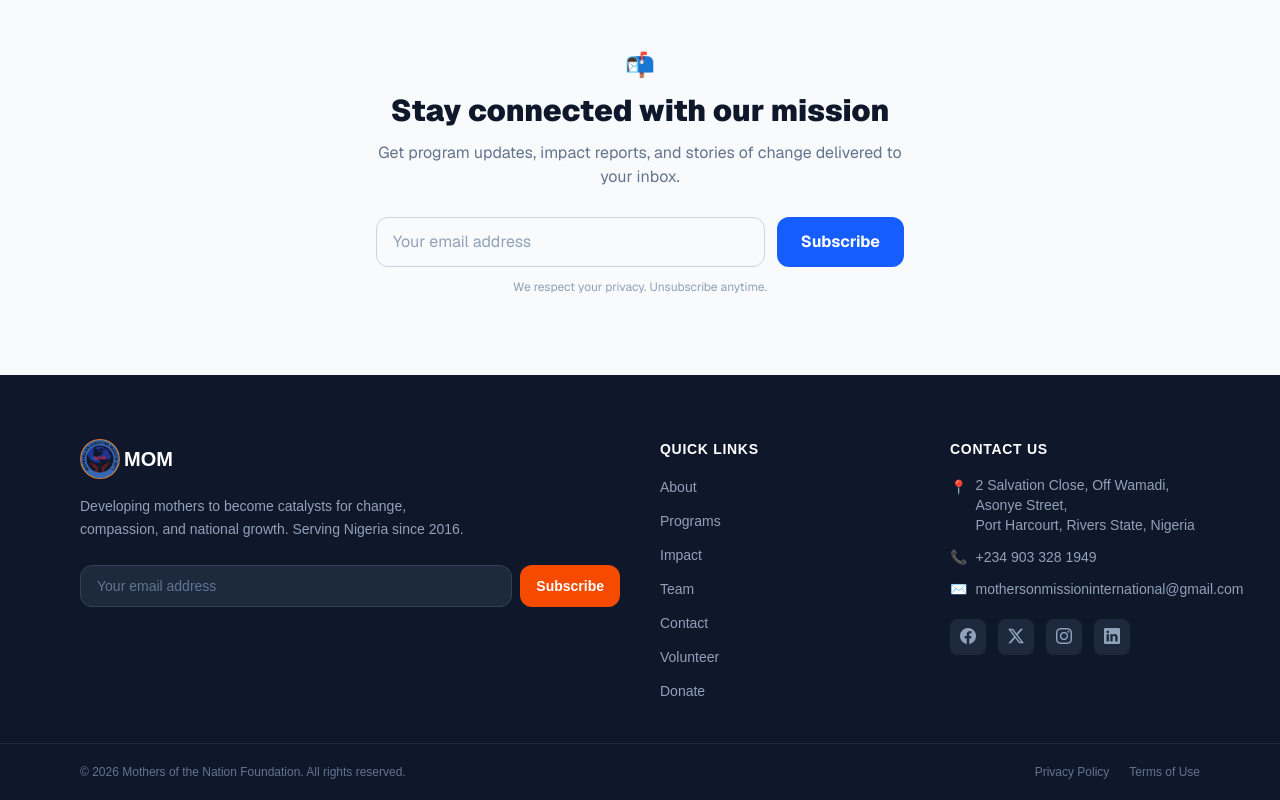
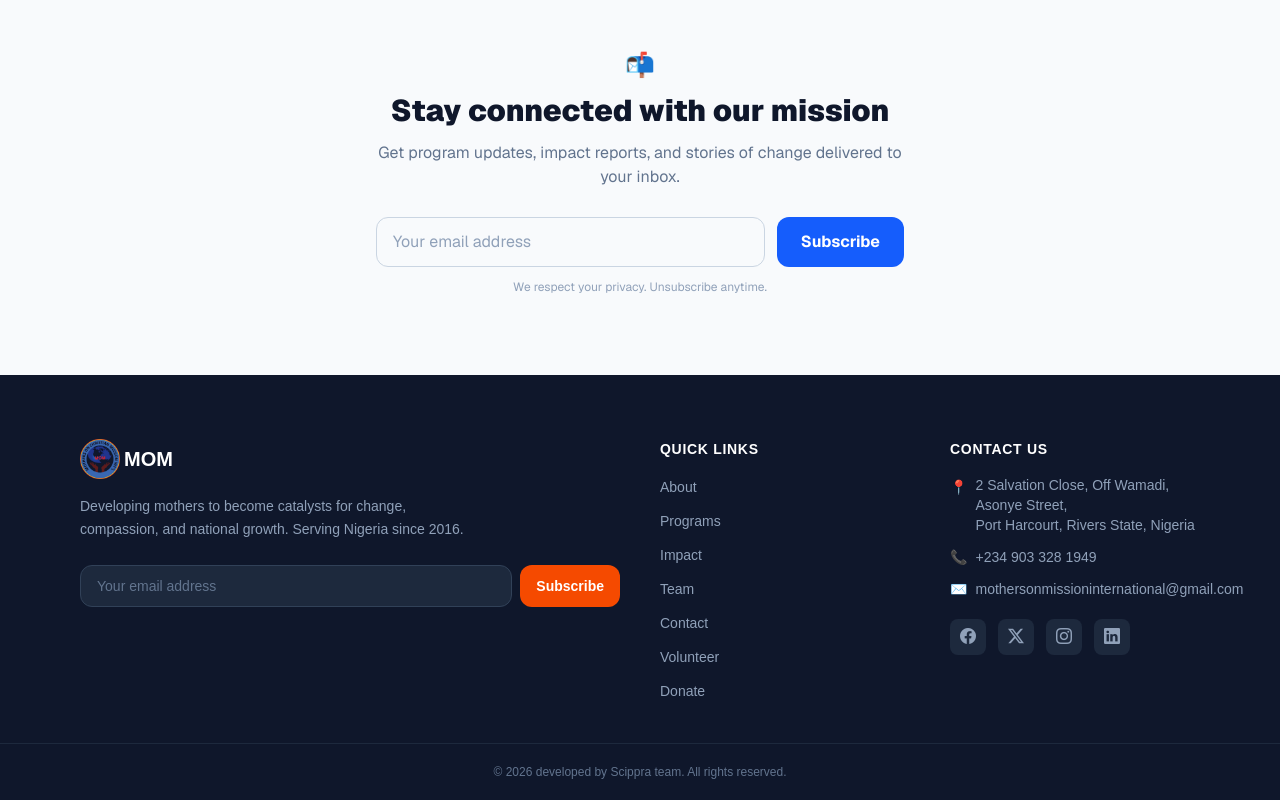
Before and after one commit to WisdomChukwuemeka/mothersonmission, a Next.js app: page / in a window 1280 px wide. Shown: the part 6839-7639 px from the top of the page. Built offline with nearby package versions, Linux system fonts and the light colour scheme.

Commit message:
updated footer

```diff
--- a/app/components/footer.jsx
+++ b/app/components/footer.jsx
@@ -150,14 +150,14 @@ export default function Footer() {
 
       {/* ── BOTTOM BAR ────────────────────────────────────── */}
       <div className="border-t border-slate-800">
-        <div className="max-w-7xl mx-auto px-6 md:px-12 lg:px-20 py-5 flex flex-col sm:flex-row items-center justify-between gap-3">
+        <div className="max-w-7xl mx-auto px-6 md:px-12 lg:px-20 py-5 flex flex-col sm:flex-row items-center justify-center gap-3">
           <p className="text-slate-500 text-xs">
-            © {new Date().getFullYear()} Mothers of the Nation Foundation. All rights reserved.
+            © {new Date().getFullYear()} developed by Scippra team. All rights reserved.
           </p>
-          <div className="flex gap-5">
+          {/* <div className="flex gap-5">
             <Link href="#" className="text-slate-500 hover:text-slate-300 text-xs transition-colors">Privacy Policy</Link>
             <Link href="#" className="text-slate-500 hover:text-slate-300 text-xs transition-colors">Terms of Use</Link>
-          </div>
+          </div> */}
         </div>
       </div>
     </footer>
```
